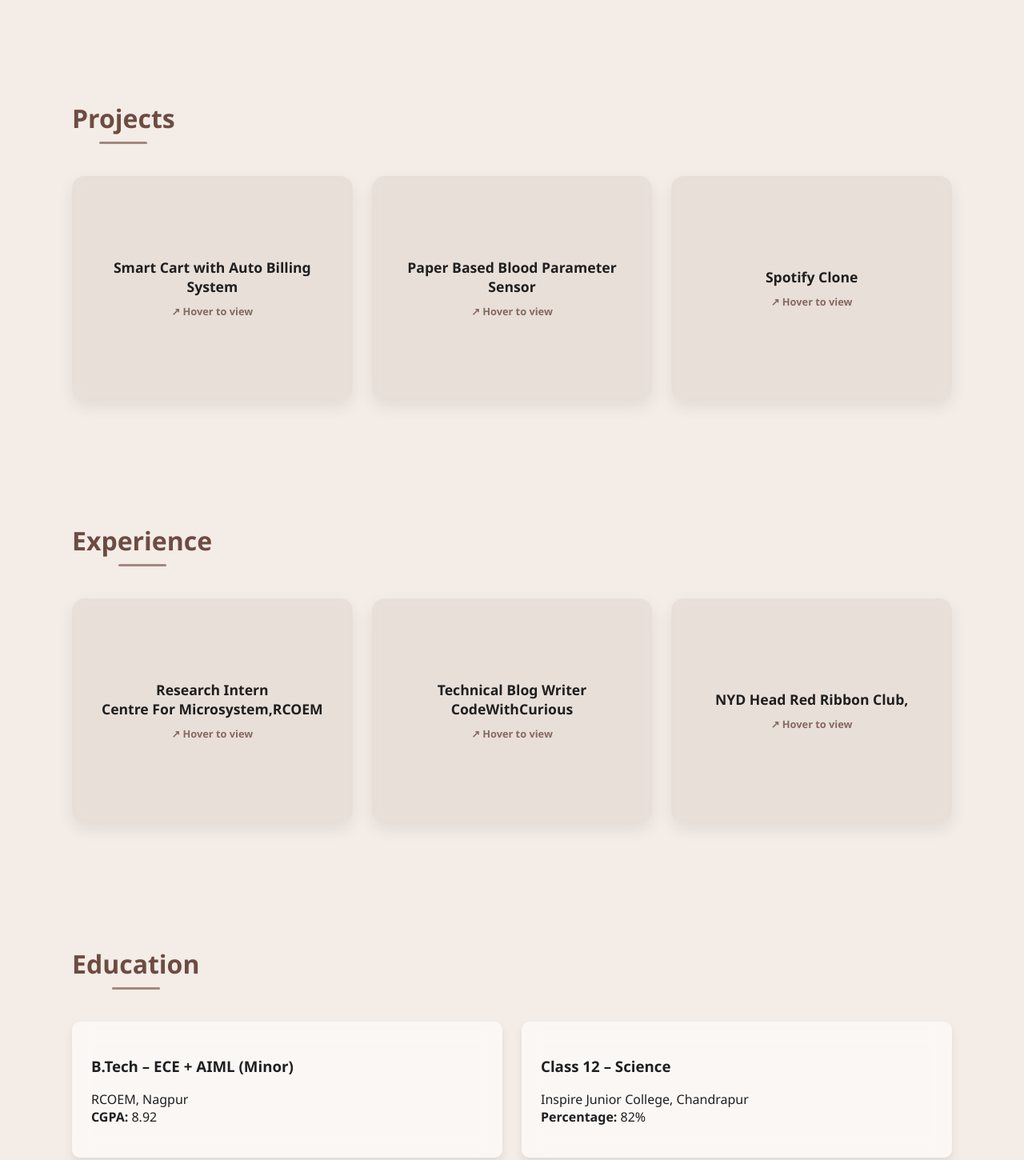
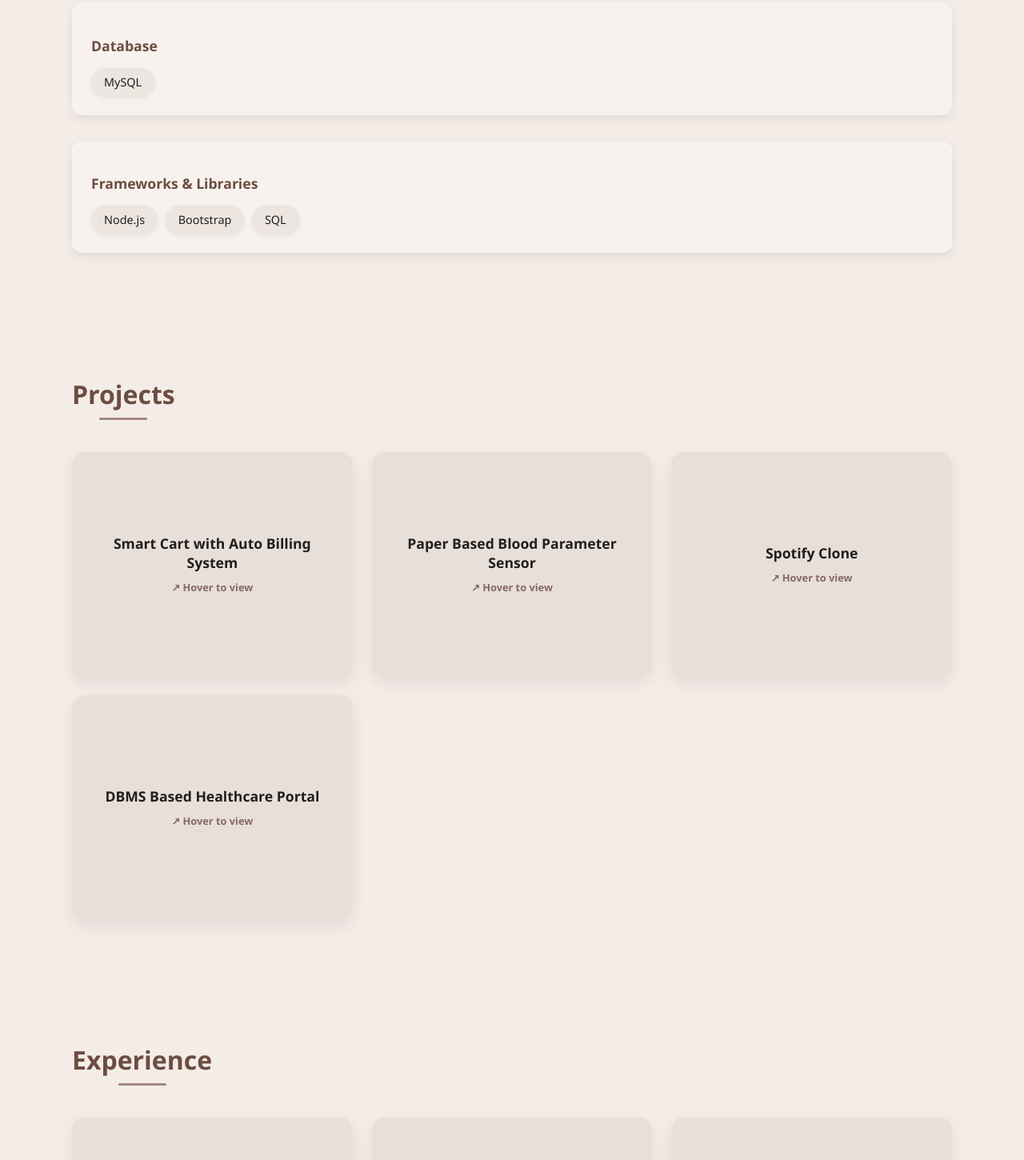
Before and after one commit to SaloniMorey/My-Portfolio, a plain HTML site: page index.html in a window 1280 px wide. Shown: the part 1665-3115 px from the top of the page at 80% size. Drawn offline with Linux system fonts and the light colour scheme.

Commit message:
Update index.html

```diff
--- a/index.html
+++ b/index.html
@@ -1,4 +1,3 @@
-
 <!DOCTYPE html>
 <html lang="en">
 <head>
@@ -62,6 +61,7 @@ From real-time IoT-based projects like a Smart Shopping Cart and Biochemistry An
           <span class="pill">HTML</span>
           <span class="pill">CSS</span>
           <span class="pill">JavaScript</span>
+          <span class="pill">SQL</span>
         </div>
       </div>
 
@@ -89,6 +89,22 @@ From real-time IoT-based projects like a Smart Shopping Cart and Biochemistry An
           <span class="pill">Adaptability</span>
         </div>
       </div>
+
+      <div class="skills-group">
+        <h3>Database</h3>
+        <div class="pill-container">
+          <span class="pill">MySQL</span>
+        </div>
+      </div>
+
+      <div class="skills-group">
+        <h3>Frameworks & Libraries</h3>
+        <div class="pill-container">
+          <span class="pill">Node.js</span>
+          <span class="pill">Bootstrap</span>
+          <span class="pill">SQL</span>
+        </div>
+      </div>
     </div>
   </section>
 
@@ -113,7 +129,16 @@ From real-time IoT-based projects like a Smart Shopping Cart and Biochemistry An
           <p>A static Spotify UI clone designed using HTML and CSS to practice modern layout and styling.</p>
         </div>
       </div>
-
+      <div class="hover-card">
+        <div class="hover-front">DBMS Based Healthcare Portal</div>
+        <div class="hover-back">
+          <p>
+            An end-to-end database-focused portal for patient registration, organizing information, and fixing appointments with healthcare professionals.
+            <br><br>
+            <strong>Technologies:</strong> MySQL, JavaScript, HTML, CSS, Bootstrap, Node.js
+          </p>
+        </div>
+      </div>
     </div>
   </section>
 
@@ -129,17 +154,13 @@ From real-time IoT-based projects like a Smart Shopping Cart and Biochemistry An
       <div class="hover-card">
         <div class="hover-front">Technical Blog Writer  <br>CodeWithCurious</div>
         <div class="hover-back">
-          <p>Published technical blogs on Java projects at CodeWithCurious.com, a renowned online platform for
-coding enthusiasts.
-Demonstrated expertise in Java programming and technical writing</p>
+          <p>Published technical blogs on Java projects at CodeWithCurious.com, a renowned online platform for coding enthusiasts. Demonstrated expertise in Java programming and technical writing.</p>
         </div>
       </div>
       <div class="hover-card">
         <div class="hover-front">NYD Head  Red Ribbon Club,</div>
         <div class="hover-back">
-          <p>Worked as Core Committee Member and execute events like blood donation
-and health checkup camp
-</p>
+          <p>Worked as Core Committee Member and executed events like blood donation and health checkup camp</p>
         </div>
       </div>
     </div>
```
